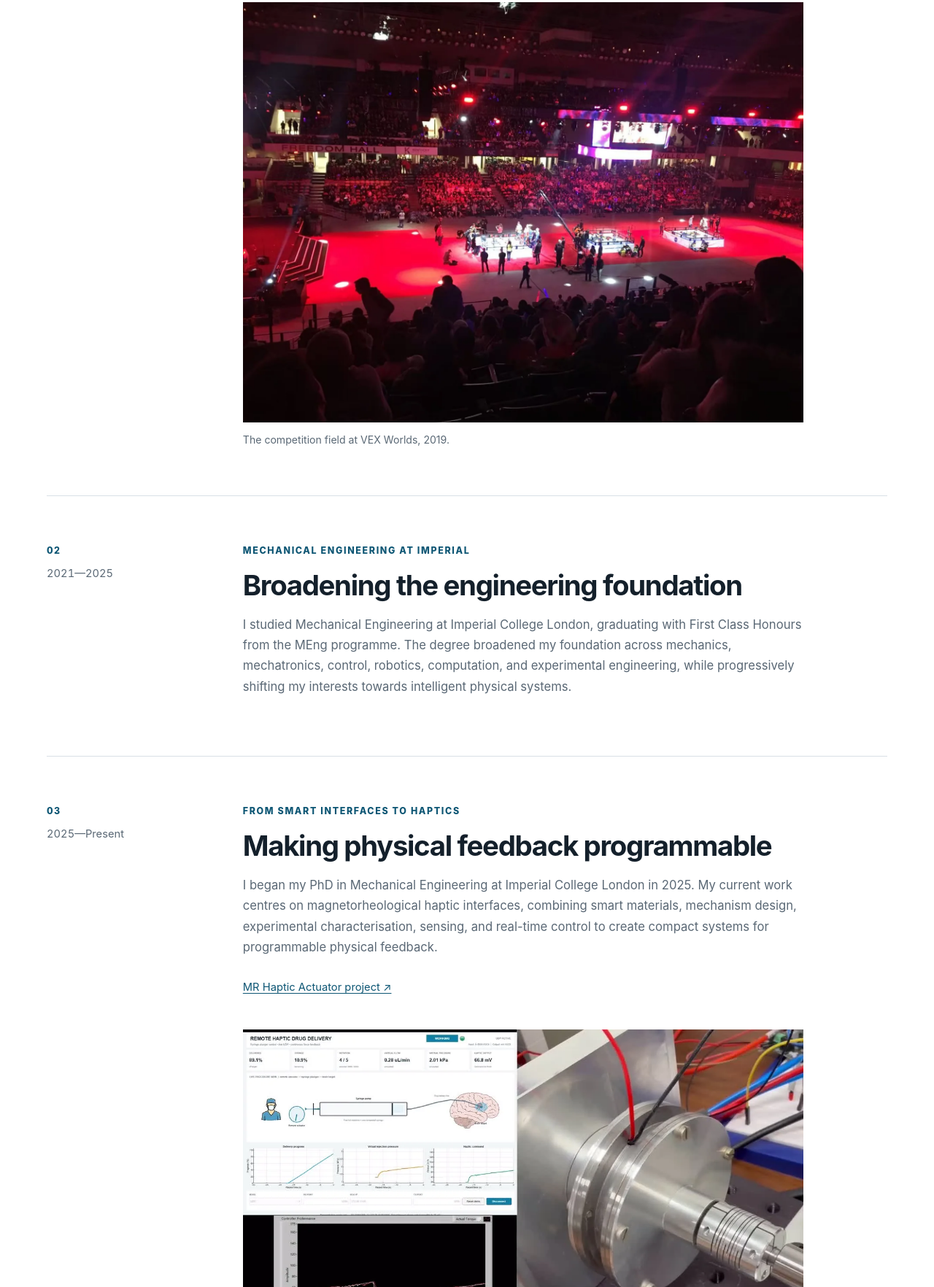
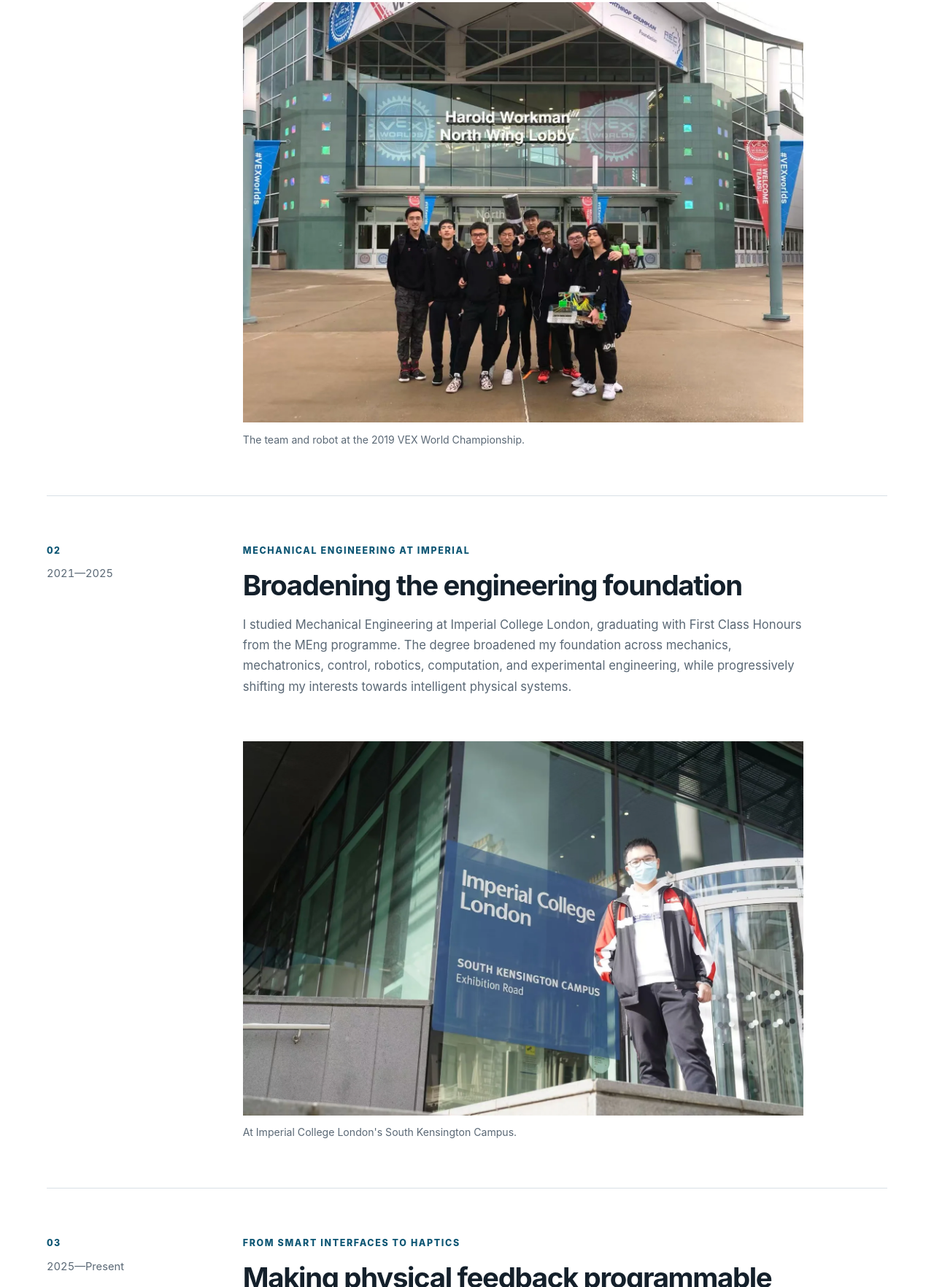
Before and after one commit to JohnQiangDong/dongqiang-website, an Astro site: page /journey in a window 1280 px wide. Shown: the part 1036-2800 px from the top of the page at 73% size. Built offline with nearby package versions, Linux system fonts and the light colour scheme; Astro itself is replaced by a stand-in of ours.

Commit message:
Add Imperial portrait and VEX team photo to Journey

```diff
--- a/src/pages/journey.astro
+++ b/src/pages/journey.astro
@@ -15,13 +15,17 @@ import { siteUrl } from '../utils/urls';
       <li>
         <div class="stage"><span>01</span><time>2018—2020</time></div>
         <figure class="journey-image">
-          <a href={siteUrl('/projects/vex-robotics/')}><img src={siteUrl('/media/projects/vex-robotics/vex-worlds-arena-2019.webp')} alt="Competition field at the 2019 VEX Robotics World Championship." loading="lazy" /></a>
-          <figcaption>The competition field at VEX Worlds, 2019.</figcaption>
+          <a href={siteUrl('/projects/vex-robotics/')}><img src={siteUrl('/media/projects/vex-robotics/vex-worlds-team-entrance-2019.webp')} alt="Eight members of the VEX Robotics team standing with their robot outside the 2019 VEX World Championship venue." loading="lazy" /></a>
+          <figcaption>The team and robot at the 2019 VEX World Championship.</figcaption>
         </figure>
         <article><p class="eyebrow">Starting with robotics</p><h2>Learning through complete physical systems</h2><p>My interest in building physical systems began through VEX Robotics in high school. Working across mechanical design, fabrication, programming, testing, and competition gave me an early introduction to the full cycle of developing a robotic system—from an initial mechanism to a machine that had to perform reliably under real constraints.</p><a href={siteUrl('/projects/vex-robotics/')}>VEX Robotics project ↗</a></article>
       </li>
       <li>
         <div class="stage"><span>02</span><time>2021—2025</time></div>
+        <figure class="journey-image">
+          <img src={siteUrl('/media/shared/dong-qiang-imperial-campus.webp')} alt="Dong Qiang standing beside an Imperial College London sign at the South Kensington Campus." width="1600" height="1067" loading="lazy" />
+          <figcaption>At Imperial College London's South Kensington Campus.</figcaption>
+        </figure>
         <article><p class="eyebrow">Mechanical Engineering at Imperial</p><h2>Broadening the engineering foundation</h2><p>I studied Mechanical Engineering at Imperial College London, graduating with First Class Honours from the MEng programme. The degree broadened my foundation across mechanics, mechatronics, control, robotics, computation, and experimental engineering, while progressively shifting my interests towards intelligent physical systems.</p></article>
       </li>
       <li>
```
Also changed, not shown: docs/ASSET_NAMING.md (+3 -1 lines), materials/shared/README.md, materials/shared/portrait/11f30395fa797f076cb84b4df9a67c26.jpg (added), public/media/shared/dong-qiang-imperial-campus.webp (added).
